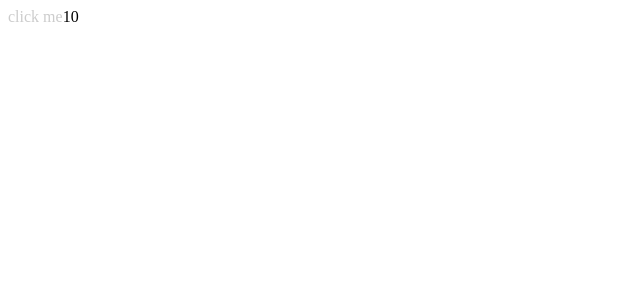
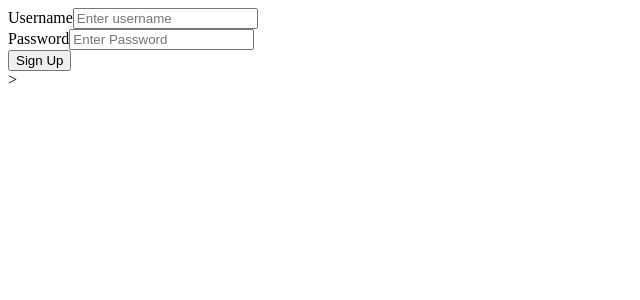
Before and after one commit to kalema1/food-delivery, an Angular app: page / in a window 1280 px wide. Shown: the top 300 px of the page, without its empty margins (0-640 px from the left). Built offline with nearby package versions, Linux system fonts and the light colour scheme.

Commit message:
create form to use reactive method

```diff
--- a/src/app/app.html
+++ b/src/app/app.html
@@ -1 +1,2 @@
-<like [isActive]="tweet.isLiked" [likesCount]="tweet.likesCount"></like>
+<!-- <like [isActive]="tweet.isLiked" [likesCount]="tweet.likesCount"></like> -->
+<app-new-course-form></app-new-course-form>
--- a/src/app/app.ts
+++ b/src/app/app.ts
@@ -1,11 +1,12 @@
 import { Component } from '@angular/core';
 import { Like } from './like/like';
+import { NewCourseForm } from './new-course-form/new-course-form';
 
 @Component({
   selector: 'app-root',
   templateUrl: './app.html',
   styleUrl: './app.scss',
-  imports: [Like],
+  imports: [NewCourseForm],
 })
 export class App {
   tweet = {
--- /dev/null
+++ b/src/app/new-course-form/new-course-form.html
@@ -0,0 +1,24 @@
+<form>
+  <div class="form-group">
+    <label for="username">Username</label>
+    <input
+      type="text"
+      class="form-control"
+      id="username"
+      placeholder="Enter username"
+    />
+  </div>
+
+  <div class="form-group">
+    <label for="password">Password</label>
+    <input
+      type="text"
+      class="form-control"
+      id="password"
+      placeholder="Enter Password"
+    />
+  </div>
+
+  <button class="btn btn-primary" type="submit">Sign Up</button>
+</form>
+>
```
Also changed, not shown: src/app/new-course-form/new-course-form.ts (added, +11 -0 lines), src/app/new-course-form/new-course-form.scss (added), 1 other file (tests, documents, lock files or other folders).
